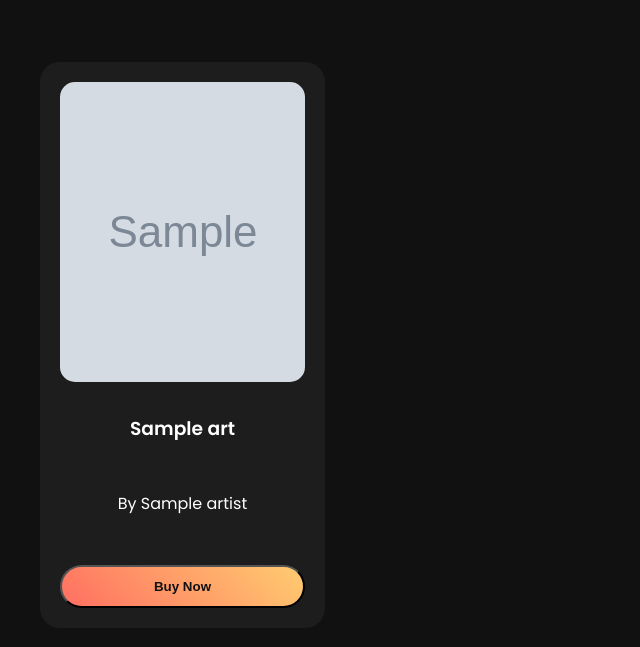
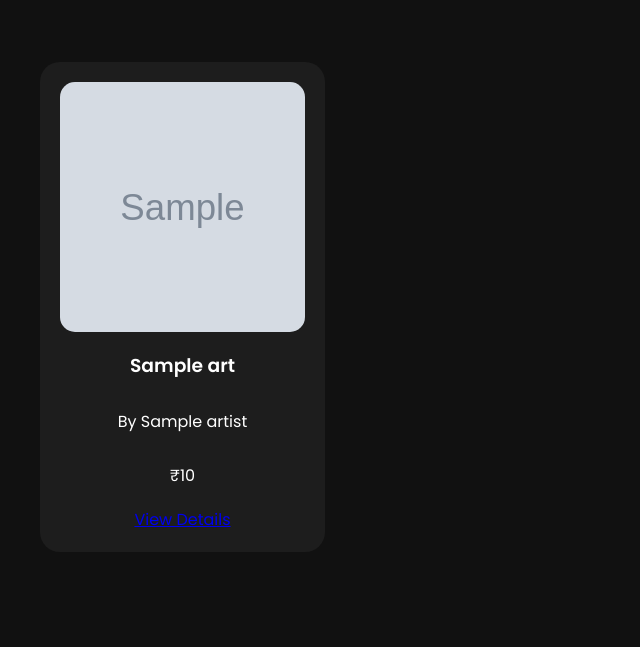
Before and after one commit to shreyagupta2k5/art_gallery, a Flask app: template templates/artworks.html in a window 1280 px wide. Shown: the part 153-800 px from the top of the page, without its empty margins (0-640 px from the left). Run offline with Flask 3, Linux system fonts and the light colour scheme; the template is opened without the code that fills it: most values are stand-ins (such as "Sample title", 1, 10 or a date in 2020); grey boxes marked "Sample" are stand-in pictures.

Commit message:
changed hardcode to DB entry

```diff
--- a/app.py
+++ b/app.py
@@ -15,7 +15,7 @@ def get_db_connection():
     return mysql.connector.connect(
         host="localhost",
         user="root",
-        password="Shreya@2005",
+        password="Yuvika@2005",
         database="ArtGallery"
     )
 
@@ -155,59 +155,85 @@ def logout():
     return redirect("/")
 
 # ------------------- DUMMY ARTWORKS PAGE -------------------
+# @app.route("/artworks")
+# def artworks():
+#     artworks = [
+#         {
+#             "title": "Starry Night",
+#             "artist": "Vincent van Gogh",
+#             "price": 200,
+#             "image": "starrynight.jpg"
+#         },
+#         {
+#             "title": "Mona Lisa",
+#             "artist": "Leonardo da Vinci",
+#             "price": 500,
+#             "image": "monalisa.jpg"
+#         },
+#         {
+#             "title": "The Persistence of Memory",
+#             "artist": "Salvador Dalí",
+#             "price": 300,
+#             "image": "persistence.jpg"
+#         },
+#         {
+#             "title": "The Scream",
+#             "artist": "Edvard Munch",
+#             "price": 250,
+#             "image": "scream.jpg"
+#         },
+#                 {
+#             "title": "The Hay Wain",
+#             "artist": "John Constable",
+#             "price": 180,
+#             "image": "haywain.jpg"
+#         },
+#         {
+#             "title": "Liberty Leading the People",
+#             "artist": "Eugène Delacroix",
+#             "price": 400,
+#             "image": "liberty.jpg"
+#         },
+#         {
+#             "title": "Napoleon Crossing the Alps",
+#             "artist": "Jacques-Louis David",
+#             "price": 350,
+#             "image": "napolean.jpg"
+#         },
+#         {
+#             "title": "Water Lilies",
+#             "artist": "Claude Monet",
+#             "price": 280,
+#             "image": "waterlily.jpg"
+#         }
+#     ]
+#     return render_template("artworks.html", artworks=artworks)
+
+# ------------------- VIEW ALL ARTWORKS -------------------
 @app.route("/artworks")
 def artworks():
-    artworks = [
-        {
-            "title": "Starry Night",
-            "artist": "Vincent van Gogh",
-            "price": 200,
-            "image": "starrynight.jpg"
-        },
-        {
-            "title": "Mona Lisa",
-            "artist": "Leonardo da Vinci",
-            "price": 500,
-            "image": "monalisa.jpg"
-        },
-        {
-            "title": "The Persistence of Memory",
-            "artist": "Salvador Dalí",
-            "price": 300,
-            "image": "persistence.jpg"
-        },
-        {
-            "title": "The Scream",
-            "artist": "Edvard Munch",
-            "price": 250,
-            "image": "scream.jpg"
-        },
-                {
-            "title": "The Hay Wain",
-            "artist": "John Constable",
-            "price": 180,
-            "image": "haywain.jpg"
-        },
-        {
-            "title": "Liberty Leading the People",
-            "artist": "Eugène Delacroix",
-            "price": 400,
-            "image": "liberty.jpg"
-        },
-        {
-            "title": "Napoleon Crossing the Alps",
-            "artist": "Jacques-Louis David",
-            "price": 350,
-            "image": "napolean.jpg"
-        },
-        {
-            "title": "Water Lilies",
-            "artist": "Claude Monet",
-            "price": 280,
-            "image": "waterlily.jpg"
-        }
-    ]
+    conn = mysql.connector.connect(
+        host="localhost",
+        user="root",
+        password="Yuvika@2005",
+        database="ArtGallery"
+    )
+    cursor = conn.cursor(dictionary=True)
+
+    query = """
+        SELECT a.artwork_id, a.title, ar.name AS artist, a.price, a.image
+        FROM Artworks a
+        JOIN Artists ar ON a.artist_id = ar.artist_id;
+        WHERE a.title NOT IN ('The Weeping Woman', 'Starry Night')
+    """
+    cursor.execute(query)
+    artworks = cursor.fetchall()
+
+    cursor.close()
+    conn.close()
+
     return render_template("artworks.html", artworks=artworks)
+
 
 # ------------------- VIEW ALL ORDERS -------------------
 @app.route("/orders")
--- a/static/style.css
+++ b/static/style.css
@@ -42,7 +42,11 @@ body {
   align-items: center;
 }
 .hero .overlay {
-  position: absolute; top: 0; left: 0; right: 0; bottom: 0;
+  position: absolute;
+  top: 0;
+  left: 0;
+  right: 0;
+  bottom: 0;
   background: rgba(0,0,0,0.5);
 }
 .hero-text {
@@ -106,13 +110,17 @@ body {
   margin-top: 120px;
   text-align: center;
 }
+
+/* ===== FIXED ART TILES ===== */
 .art-grid {
   display: grid;
-  grid-template-columns: repeat(4, 1fr); /* 4 artworks per row */
+  grid-template-columns: repeat(4, 1fr);
   gap: 20px;
   padding: 40px;
-  justify-items: center;
+  justify-items: stretch;
+  align-items: stretch;
 }
+
 .art-card {
   background: rgba(255,255,255,0.05);
   border-radius: 20px;
@@ -120,25 +128,43 @@ body {
   transition: transform 0.3s;
   display: flex;
   flex-direction: column;
-  justify-content: space-between; /* keeps text + button aligned */
-  height: 100%; /* ensures cards fill evenly in the grid */
+  justify-content: space-between;
+  height: 450px; /* uniform card height */
 }
+
 .art-card img {
   width: 100%;
-  height: 300px;          /* fixed height for images */
-  object-fit: cover;      /* crop without distortion */
+  height: 250px; /* fixed image height */
+  object-fit: cover;
   border-radius: 15px;
+}
+
+/* titles & descriptions */
+.art-card h3,
+.art-card p {
+  margin: 10px 0;
+  display: -webkit-box;
+  -webkit-line-clamp: 2; /* allow 2 lines max */
+  -webkit-box-orient: vertical;
+  overflow: hidden;
+  text-overflow: ellipsis;
 }
 
 /* Responsive tweaks */
 @media (max-width: 1024px) {
   .art-grid {
-    grid-template-columns: repeat(2, 1fr); /* 2 per row on tablets */
+    grid-template-columns: repeat(2, 1fr);
+  }
+  .art-card {
+    height: 400px;
   }
 }
 @media (max-width: 600px) {
   .art-grid {
-    grid-template-columns: 1fr; /* 1 per row on mobile */
+    grid-template-columns: 1fr;
+  }
+  .art-card {
+    height: auto; /* let expand naturally on mobile */
   }
 }
 
@@ -164,6 +190,12 @@ body {
 
 /* Animations */
 @keyframes fadeInUp {
-  from { transform: translateY(40px); opacity: 0; }
-  to { transform: translateY(0); opacity: 1; }
+  from {
+    transform: translateY(40px);
+    opacity: 0;
+  }
+  to {
+    transform: translateY(0);
+    opacity: 1;
+  }
 }
--- a/templates/artworks.html
+++ b/templates/artworks.html
@@ -7,10 +7,11 @@
   <div class="art-grid">
     {% for art in artworks %}
     <div class="art-card">
-      <img src="{{ url_for('static', filename='images/' + art.image) }}" alt="{{ art.title }}">
+      <img src="{{ url_for('static', filename='images/' ~ art.image) }}" alt="{{ art.title }}">
       <h3>{{ art.title }}</h3>
       <p>By {{ art.artist }}</p>
-      <button class="explore-btn">Buy Now</button>
+      <p>₹{{ art.price }}</p>
+      <a href="{{ url_for('artwork_detail', artwork_id=art.artwork_id) }}">View Details</a>
     </div>
     {% endfor %}
   </div>
```
